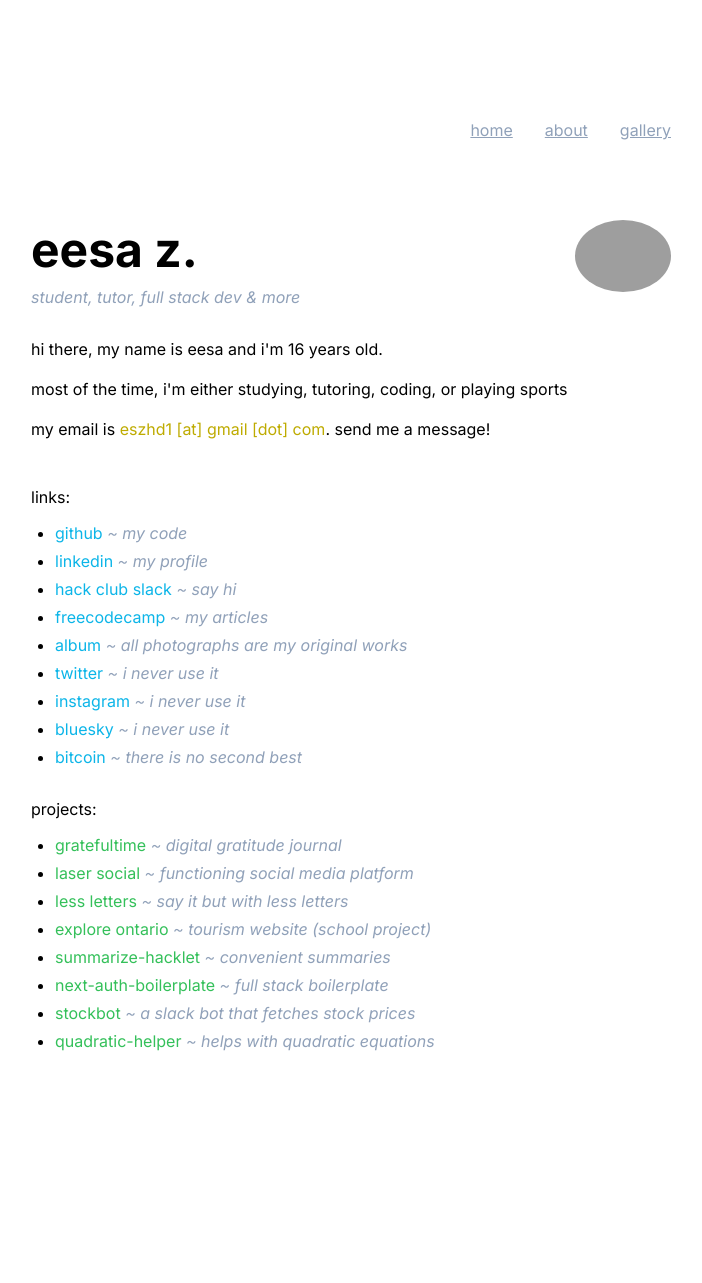
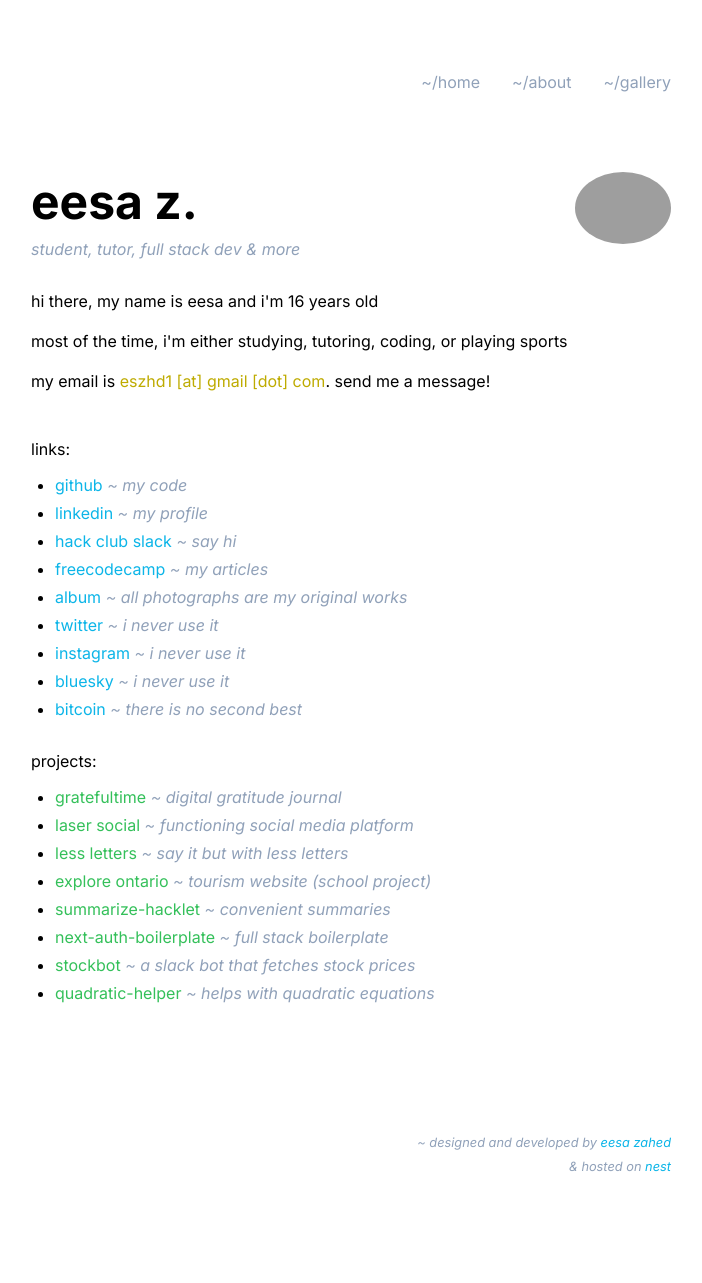
Before and after one commit to eesazahed/eesa-hackclub-app, a Flask app: page / in a window 1280 px wide. Shown: the whole page, without its empty margins (289-991 px from the left). Before the commit the page ends 1171 px from the top, so only its background shows below. Run offline with Flask 3, Linux system fonts and the light colour scheme; grey boxes are pictures that could not be loaded.

Commit message:
added footer

```diff
--- a/app.py
+++ b/app.py
@@ -1,4 +1,3 @@
-import os
 from flask import Flask, render_template
 
 app = Flask(__name__)
@@ -25,5 +24,4 @@ def page_not_found(error):
 
 
 if __name__ == '__main__':
-    port = int(os.environ.get('PORT', 5000))
-    app.run(host='0.0.0.0', port=port)
+    app.run(host='0.0.0.0', port=5000, debug=True)
--- a/static/css/main.css
+++ b/static/css/main.css
@@ -33,7 +33,7 @@ a:hover {
 
 .container {
   max-width: 40rem;
-  margin: 5rem auto;
+  margin: 2rem auto;
 }
 
 .navbar {
@@ -47,7 +47,6 @@ a:hover {
 }
 
 .nav-link {
-  text-decoration: underline;
   color: var(--description-color);
 }
 
@@ -102,8 +101,7 @@ a:hover {
   margin-bottom: 0.5rem;
 }
 
-.section,
-.gallery {
+.section {
   margin-bottom: 4rem;
 }
 
@@ -141,6 +139,17 @@ a:hover {
   box-shadow: 0 0 #0000, 0 0 #0000, 0 0 35px #3af07c;
 }
 
+.footer {
+  margin-top: 8rem;
+  margin-bottom: 4rem;
+  text-align: right;
+}
+
+.footer p {
+  font-size: 0.8rem;
+  line-height: 1.5rem;
+}
+
 @media (max-width: 600px) {
   .container {
     margin: 0rem auto;
--- a/templates/base.html
+++ b/templates/base.html
@@ -16,18 +16,38 @@
       <section class="navbar">
         <div class="nav-links">
           <div class="nav-link-container">
-            <a class="nav-link" href="/">home</a>
+            <a class="nav-link" href="/">~/home</a>
           </div>
           <div class="nav-link-container">
-            <a class="nav-link" href="/about">about</a>
+            <a class="nav-link" href="/about">~/about</a>
           </div>
           <div class="nav-link-container">
-            <a class="nav-link" href="/gallery">gallery</a>
+            <a class="nav-link" href="/gallery">~/gallery</a>
           </div>
         </div>
       </section>
 
       <div>{% block content %}{% endblock %}</div>
+
+      <section class="footer">
+        <p class="description">
+          ~ designed and developed by
+          <a
+            href="https://github.com/eesazahed"
+            target="_blank"
+            rel="noopener noreferrer"
+            >eesa zahed</a
+          >
+          <br />
+          & hosted on
+          <a
+            href="https://hackclub.app/"
+            target="_blank"
+            rel="noopener noreferrer"
+            >nest</a
+          >
+        </p>
+      </section>
     </main>
     <script src="./static/js/main.js"></script>
   </body>
--- a/templates/index.html
+++ b/templates/index.html
@@ -21,7 +21,7 @@ content %}
 </section>
 <section class="info">
   <p class="info-description">
-    hi there, my name is eesa and i'm 16 years old.
+    hi there, my name is eesa and i'm 16 years old
     <br /><br />
     most of the time, i'm either studying, tutoring, coding, or playing sports
     <br /><br />
```
